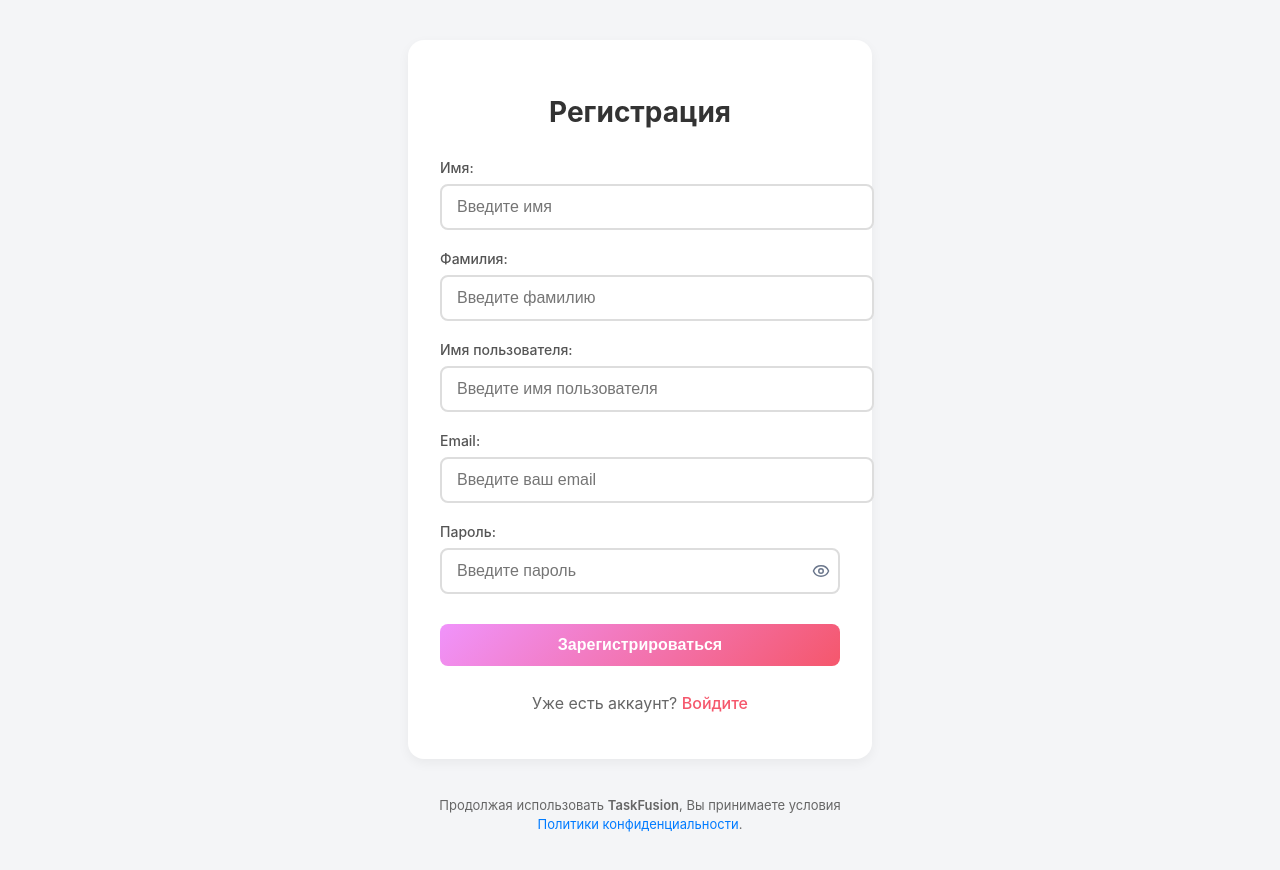
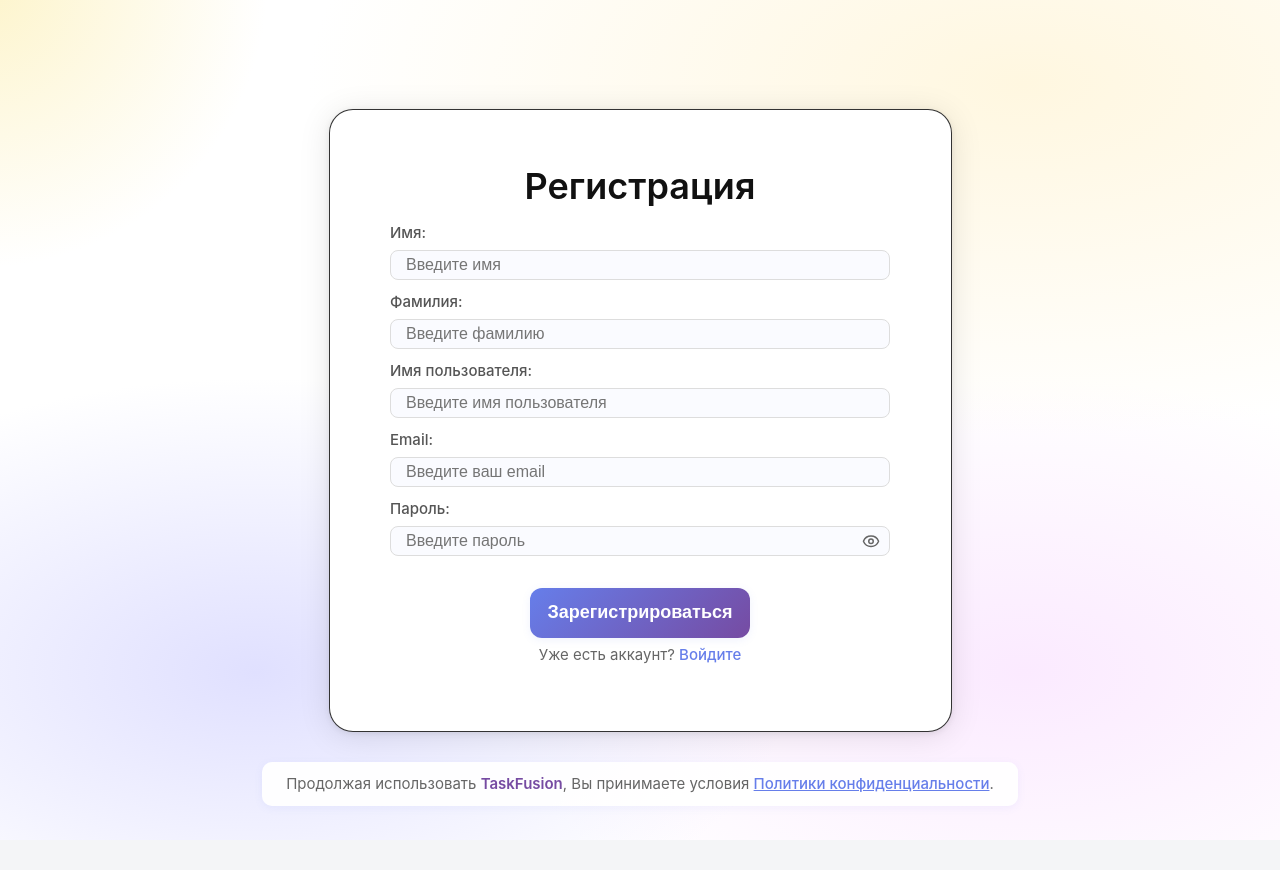
Before and after one commit to metriiics/kanbanBoard, a React (Create React App) app in the folder frontend/: page /registration in a window 1280 px wide. Shown: the top 870 px of the page. After the commit the page ends 840 px from the top, so only its background shows below. Built offline with nearby package versions, Linux system fonts and the light colour scheme; no server answers.

Commit message:
Changed styles on window Login and Register

```diff
--- a/frontend/package.json
+++ b/frontend/package.json
@@ -16,7 +16,7 @@
     "react-dom": "^19.2.0",
     "react-fast-marquee": "^1.6.5",
     "react-router-dom": "^7.9.4",
-    "react-scripts": "5.0.1",
+    "react-scripts": "^5.0.1",
     "web-vitals": "^2.1.4"
   },
   "scripts": {
--- a/frontend/src/css/Login.css
+++ b/frontend/src/css/Login.css
@@ -1,72 +1,123 @@
 .login-container {
+  display: flex;
+  justify-content: center;
+  align-items: center;
+  min-height: 100vh;
+  background: radial-gradient(ellipse 80% 60% at 80% 10%, #fff7e0 0%, transparent 70%),
+              radial-gradient(ellipse 60% 50% at 20% 80%, #e0e0ff 0%, transparent 70%),
+              radial-gradient(ellipse 60% 50% at 80% 80%, #fbeaff 0%, transparent 70%),
+              #fff;
+  padding: 20px;
+  position: relative;
+}
+
+.login-form {
+  background: #fff;
+  padding: 0;
+  border-radius: 24px;
+  box-shadow: 0 4px 32px 0 rgba(0,0,0,0.10), 0 1.5px 6px 0 rgba(0,0,0,0.08);
+  border: 1px solid rgba(0,0,0,0.8); /* stroke: 80% black */
+  width: 760px;
+  height: 540px;
   display: flex;
   flex-direction: column;
   align-items: center;
-  justify-content: flex-start;
-  min-height: 100vh;
-  padding: 40px 20px;
-}
-
-.login-form {
-  width: 100%;
-  max-width: 400px;
-  background: #fff;
-  border-radius: 16px;
-  box-shadow: 0 4px 12px rgba(0,0,0,0.05);
-  padding: 32px;
-  margin-bottom: 24px;
+  justify-content: center;
+  position: relative;
 }
 
 .login-form h2 {
   text-align: center;
-  margin-bottom: 30px;
-  color: #333;
-  font-size: 28px;
+  margin-bottom: 40px;
+  margin-top: 0;
+  color: #111;
+  font-size: 36px;
+  font-weight: 600;
+  position: static;
 }
 
 .form-group {
-  margin-bottom: 20px;
+  margin-bottom: 28px;
+  width: 100%;
+  display: flex;
+  flex-direction: column;
+  align-items: center;
+  justify-content: center;
 }
 
 .form-group label {
-  display: block;
+  align-self: flex-start;
   margin-bottom: 8px;
   color: #555;
   font-weight: 500;
-  font-size: 14px;
+  font-size: 15px;
 }
 
 .form-group input {
-  width: 100%;
-  padding: 12px 15px;
-  border: 2px solid #ddd;
+  width: 500px !important;
+  min-width: 500px !important;
+  max-width: 500px !important;
+  height: 30px;
+  padding: 0 15px;
+  border: 1.5px solid #ddd;
   border-radius: 8px;
   font-size: 16px;
+  background: #fafbff;
   transition: all 0.3s ease;
+  box-sizing: border-box;
 }
 
 .form-group input:focus {
   outline: none;
-  border-color: #667eea;
-  box-shadow: 0 0 0 3px rgba(102, 126, 234, 0.1);
+  border-color: #764ba2;
+  box-shadow: 0 0 0 2px rgba(118, 75, 162, 0.10);
+}
+
+.password-wrapper {
+  position: relative;
+  width: 500px;
+  display: flex;
+  align-items: center;
+}
+
+.password-wrapper input {
+  flex: 1;
+  padding-right: 40px; /* место для иконки */
+}
+
+.password-toggle {
+  position: absolute;
+  right: 10px;
+  top: 50%;
+  transform: translateY(-40%);
+  cursor: pointer;
+  color: #666;
+  transition: color 0.2s;
+}
+
+.password-toggle:hover {
+  color: #764ba2;
 }
 
 .login-btn {
-  width: 100%;
-  padding: 12px;
+  width: 120px;
+  height: 50px;
   background: linear-gradient(135deg, #667eea 0%, #764ba2 100%);
-  color: white;
+  color: #fff;
   border: none;
-  border-radius: 8px;
-  font-size: 16px;
+  border-radius: 12px;
+  font-size: 18px;
   font-weight: 600;
   cursor: pointer;
-  transition: transform 0.2s ease;
-  margin-top: 10px;
+  transition: box-shadow 0.2s, transform 0.2s;
+  margin: 32px auto 0 auto;
+  display: block;
+  box-shadow: 0 2px 8px 0 rgba(102, 126, 234, 0.10);
 }
 
 .login-btn:hover {
-  transform: translateY(-2px);
+  transform: translateY(-2px) scale(1.03);
+  box-shadow: 0 4px 16px 0 rgba(102, 126, 234, 0.18);
 }
 
 .login-btn:disabled {
@@ -79,16 +130,19 @@
   text-align: center;
   margin-top: 25px;
   color: #666;
+  font-size: 15px;
 }
 
 .register-link a {
   color: #667eea;
   text-decoration: none;
   font-weight: 500;
+  transition: color 0.2s;
 }
 
 .register-link a:hover {
   text-decoration: underline;
+  color: #764ba2;
 }
 
 .error-message {
@@ -99,58 +153,48 @@
   margin-bottom: 20px;
   border: 1px solid #fcc;
   text-align: center;
-  font-size: 14px;
+  font-size: 15px;
+  width: 100%;
+  box-sizing: border-box;
 }
 
 .politic-confirmation {
-  max-width: 420px;
-  text-align: center;
+  position: absolute;
+  left: 0;
+  right: 0;
+  bottom: 0;
+  width: 100%;
+  display: flex;
+  justify-content: center;
+  align-items: flex-end;
+  padding-bottom: 24px;
+  z-index: 2;
+  pointer-events: none;
 }
 
-.terms-text {
-  font-size: 13px;
+.politic-confirmation .terms-text {
+  background: rgba(255,255,255,0.95);
   color: #666;
-  line-height: 1.5;
+  font-size: 15px;
+  border-radius: 10px;
+  padding: 10px 24px;
+  box-shadow: 0 2px 8px 0 rgba(102, 126, 234, 0.08);
+  pointer-events: auto;
 }
 
-.terms-text a {
-  color: #007bff;
-  text-decoration: none;
-}
-
-.terms-text a:hover {
-  text-decoration: underline;
-}
-
-.brand {
+.politic-confirmation .brand {
+  color: #764ba2;
   font-weight: 600;
 }
 
-.password-group {
-  position: relative;
+.politic-confirmation a {
+  color: #667eea;
+  text-decoration: underline;
+  font-weight: 500;
+  transition: color 0.2s;
+  pointer-events: auto;
 }
 
-.password-wrapper {
-  position: relative;
-  display: flex;
-  align-items: center;
+.politic-confirmation a:hover {
+  color: #764ba2;
 }
-
-.password-wrapper input {
-  width: 100%;
-  padding-right: 38px; /* чтобы иконка не налезала на текст */
-}
-
-.password-toggle {
-  position: absolute;
-  right: 10px;
-  cursor: pointer;
-  color: #6b778c;
-  transition: color 0.3s ease;
-  display: flex;
-  align-items: center;
-}
-
-.password-toggle:hover {
-  color: #0747a6;
-}
--- a/frontend/src/css/Registration.css
+++ b/frontend/src/css/Registration.css
@@ -1,74 +1,118 @@
 .registration-container {
+  display: flex;
+  justify-content: center;
+  align-items: center;
+  min-height: 100vh;
+  background: radial-gradient(ellipse 80% 60% at 80% 10%, #fff7e0 0%, transparent 70%),
+              radial-gradient(ellipse 60% 50% at 20% 80%, #e0e0ff 0%, transparent 70%),
+              radial-gradient(ellipse 60% 50% at 80% 80%, #fbeaff 0%, transparent 70%),
+              #fff;
+  padding: 20px;
+  position: relative;
+  overflow: hidden;
+}
+
+.registration-container::after {
+  content: '';
+  position: absolute;
+  z-index: 0;
+  top: -200px;
+  left: -200px;
+  width: 600px;
+  height: 600px;
+  background: radial-gradient(ellipse 60% 60% at 30% 30%, #FDF4CA 0%, transparent 80%);
+  opacity: 1;
+  pointer-events: none;
+}
+
+.registration-form {
+  background: #fff;
+  padding: 0;
+  border-radius: 24px;
+  box-shadow: 0 4px 32px 0 rgba(0,0,0,0.10), 0 1.5px 6px 0 rgba(0,0,0,0.08);
+  border: 1px solid rgba(0,0,0,0.8); /* stroke: 80% black */
+  width: 621px;
+  height: 621px;
+  min-height: 621px;
   display: flex;
   flex-direction: column;
   align-items: center;
-  justify-content: flex-start;
-  min-height: 100vh;
-  padding: 40px 20px;
+  justify-content: center;
+  position: relative;
+  z-index: 1;
+  transition: min-height 0.3s cubic-bezier(.4,2,.6,1);
 }
 
-.registration-form {
-  width: 100%;
-  max-width: 400px;
-  background: #fff;
-  border-radius: 16px;
-  box-shadow: 0 4px 12px rgba(0,0,0,0.05);
-  padding: 32px;
-  margin-bottom: 24px;
+.registration-form:has(.error-message) {
+  min-height: 670px;
 }
 
 .registration-form h2 {
   text-align: center;
-  margin-bottom: 30px;
-  color: #333;
-  font-size: 28px;
+  margin-bottom: 15px;
+  margin-top: 0;
+  color: #111;
+  font-size: 36px;
+  font-weight: 600;
+  position: static;
 }
 
 .form-group {
-  margin-bottom: 20px;
+  margin-bottom: 12px;
+  width: 100%;
+  display: flex;
+  flex-direction: column;
+  align-items: center;
+  justify-content: center;
 }
 
 .form-group label {
-  display: block;
+  align-self: flex-start;
   margin-bottom: 8px;
   color: #555;
   font-weight: 500;
-  font-size: 14px;
+  font-size: 15px;
 }
 
 .form-group input {
-  width: 100%;
-  padding: 12px 15px;
-  border: 2px solid #ddd;
+  width: 500px !important;
+  min-width: 500px !important;
+  max-width: 500px !important;
+  height: 30px;
+  padding: 0 15px;
+  border: 1.5px solid #ddd;
   border-radius: 8px;
   font-size: 16px;
+  background: #fafbff;
   transition: all 0.3s ease;
+  box-sizing: border-box;
 }
 
 .form-group input:focus {
   outline: none;
-  border-color: #f5576c;
-  box-shadow: 0 0 0 3px rgba(245, 87, 108, 0.1);
+  border-color: #764ba2;
+  box-shadow: 0 0 0 2px rgba(118, 75, 162, 0.10);
 }
 
 .register-btn {
-  width: 100%;
-  padding: 12px;
-  background: linear-gradient(135deg, #f093fb 0%, #f5576c 100%);
-  color: white;
+  width: 220px;
+  height: 50px;
+  background: linear-gradient(135deg, #667eea 0%, #764ba2 100%);
+  color: #fff;
   border: none;
-  border-radius: 8px;
-  font-size: 16px;
+  border-radius: 12px;
+  font-size: 18px;
   font-weight: 600;
   cursor: pointer;
-  transition: transform 0.2s ease;
-  margin-top: 10px;
+  transition: box-shadow 0.2s, transform 0.2s;
+  margin: 32px auto 0 auto;
+  display: block;
+  box-shadow: 0 2px 8px 0 rgba(102, 126, 234, 0.10);
 }
-
 .register-btn:hover {
-  transform: translateY(-2px);
+  transform: translateY(-2px) scale(1.03);
+  box-shadow: 0 4px 16px 0 rgba(102, 126, 234, 0.18);
 }
-
 .register-btn:disabled {
   opacity: 0.6;
   cursor: not-allowed;
@@ -77,18 +121,19 @@
 
 .login-link {
   text-align: center;
-  margin-top: 25px;
+  margin-top: 5px;
   color: #666;
+  font-size: 15px;
 }
-
 .login-link a {
-  color: #f5576c;
+  color: #667eea;
   text-decoration: none;
   font-weight: 500;
+  transition: color 0.2s;
 }
-
 .login-link a:hover {
   text-decoration: underline;
+  color: #764ba2;
 }
 
 .error-message {
@@ -99,58 +144,7 @@
   margin-bottom: 20px;
   border: 1px solid #fcc;
   text-align: center;
-  font-size: 14px;
+  font-size: 15px;
+  width: 100%;
+  box-sizing: border-box;
 }
-
-.politic-confirmation {
-  max-width: 420px;
-  text-align: center;
-}
-
-.terms-text {
-  font-size: 13px;
-  color: #666;
-  line-height: 1.5;
-}
-
-.terms-text a {
-  color: #007bff;
-  text-decoration: none;
-}
-
-.terms-text a:hover {
-  text-decoration: underline;
-}
-
-.brand {
-  font-weight: 600;
-}
-
-.password-group {
-  position: relative;
-}
-
-.password-wrapper {
-  position: relative;
-  display: flex;
-  align-items: center;
-}
-
-.password-wrapper input {
-  width: 100%;
-  padding-right: 38px; /* чтобы иконка не налезала на текст */
-}
-
-.password-toggle {
-  position: absolute;
-  right: 10px;
-  cursor: pointer;
-  color: #6b778c;
-  transition: color 0.3s ease;
-  display: flex;
-  align-items: center;
-}
-
-.password-toggle:hover {
-  color: #0747a6;
-}
```
Also changed, not shown: 1 other file (tests, documents, lock files or other folders).
